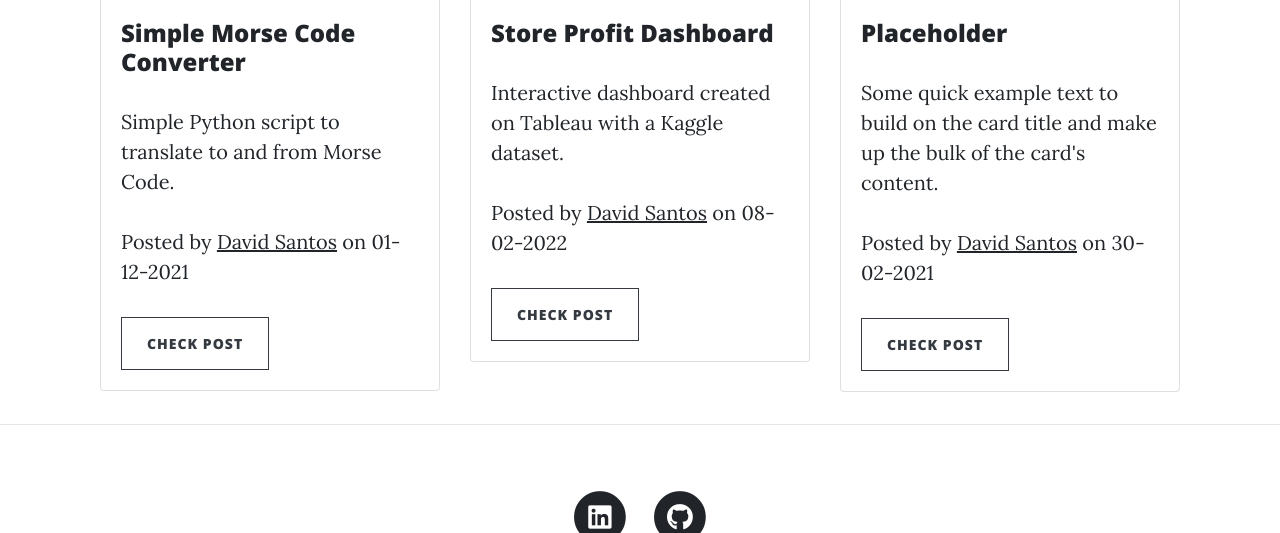
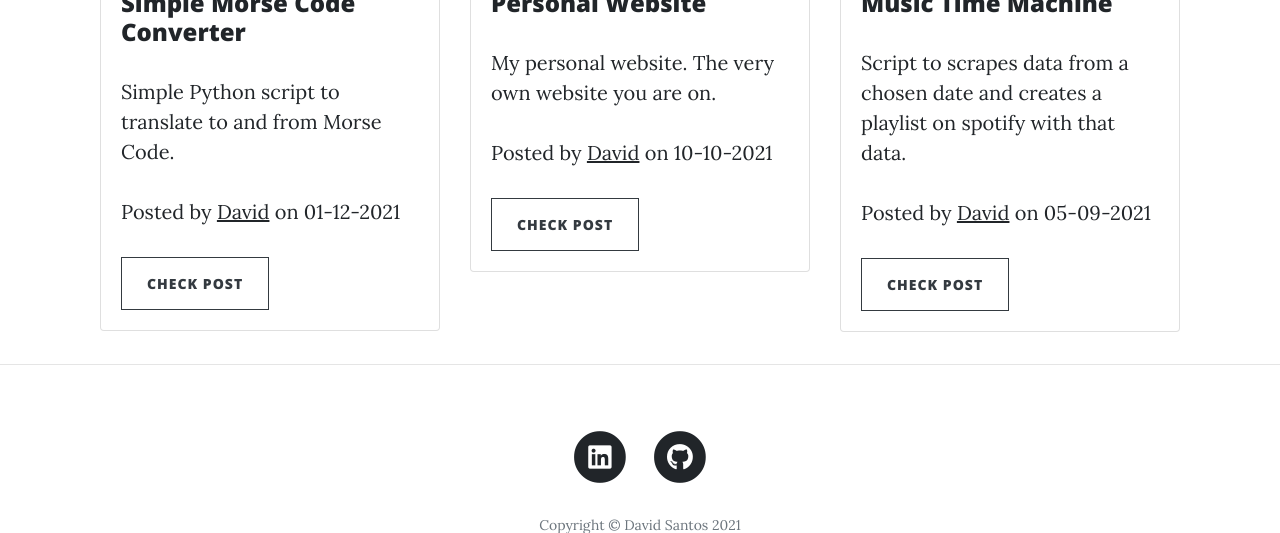
Before and after one commit to DavidSantos93/Portfolio, a Flask app: page / in a window 1280 px wide. Shown: the part 2424-2957 px from the top of the page. Run offline with Flask 2, Linux system fonts and the light colour scheme; data comes from the database, SQL or seed files in the repository; both versions use the stored data as it was after the commit; some libraries are stand-ins or nearby versions.

Commit message:
small changes

```diff
--- a/templates/about.html
+++ b/templates/about.html
@@ -26,7 +26,7 @@
         overall, some CSS, HTML, Bootstrap and also some Linux. After that I noticed that within programming I was
         having the most fun working with data, so I took a course in the data analytics field: Google Data Analytics
         Course. <br><br>
-        Now I feel confident and job ready in the data analytics field.
+        Now I feel confident and job ready both in data analytics and python.
         I am looking to get into one of those fields while still improving my data analytics skills and like I said in
         the intro, I really enjoy learning new things, so I am currently also studying machine learning and data
         science since I find the AI field fascinating.
--- a/templates/index.html
+++ b/templates/index.html
@@ -72,7 +72,7 @@
                 <h4 class="card-title">Singapore's Airbnb Listings Study (R)</h4>
                 <p class="card-text">I take a look and analyse a dataset from 2019 regarding Airbnb listings in Singapore.
                 <p class="post-meta">Posted by
-                <a href="/about">David Santos</a>
+                <a href="/about">David</a>
                  on 17-01-2022 </p>
                 <a class="btn btn-outline-dark" href="/post/1">Check Post</a>
               </div>
@@ -88,7 +88,7 @@
                 <p class="card-text">Case study for the course Google Data Analytics, where I perform an analysis to get
                   insights and respond to the business task.</p>
                 <p class="post-meta">Posted by
-                <a href="/about">David Santos</a>
+                <a href="/about">David</a>
                  on 19-01-2022 </p>
                 <a class="btn btn-outline-dark" href="/post/2">Check Post</a>
               </div>
@@ -104,7 +104,7 @@
                 <p class="card-text">Performing analysis on a dataset that includes all space missions since the
                   beginning of the space race (1957).</p>
                 <p class="post-meta">Posted by
-                <a href="/about">David Santos</a>
+                <a href="/about">David</a>
                  on 05-02-2021 </p>
                 <a class="btn btn-outline-dark" href="/post/3">Check Post</a>
               </div>
@@ -121,31 +121,33 @@
         <div class="row">
           <div class="col-md-4">
             <div class="card mb-2">
-              <img class="card-img-top" src="static/img/tableau dashboard(cold war).png" alt="Card image cap">
+              <img class="card-img-top" src="static/img/tableau dashboard.png">
               <div class="card-body">
-                <h4 class="card-title">Tableau Dashboard (Space Missions Dataset)</h4>
-                <p class="card-text">Interactive Tableau Dashboard created for the Space Missions Dataset after cleaning
-                  and preparing the data in Python.</p>
+                <h4 class="card-title">Store Profit Dashboard</h4>
+                <p class="card-text">Interactive dashboard created on Tableau with a Kaggle dataset of a store's profit.
+                </p>
                 <p class="post-meta">Posted by
-                <a href="/about">David Santos</a>
-                 on 12-02-2022 </p>
-                <a class="btn btn-outline-dark" href="/post/4">Check Post</a>
+                <a href="/about">David</a>
+                 on 08-02-2022 </p>
+                <a class="btn btn-outline-dark" href="/post/5">Check Post</a>
               </div>
             </div>
           </div>
 
           <div class="col-md-4 clearfix d-none d-md-block">
             <div class="card mb-2">
-              <img class="card-img-top" src="https://mdbootstrap.com/img/Photos/Horizontal/City/4-col/img%20(47).jpg"
+              <img class="card-img-top" src="static/img/tableau dashboard(cold war).png"
                    alt="Card image cap">
               <div class="card-body">
-                <h4 class="card-title">Placeholder</h4>
-                <p class="card-text">Some quick example text to build on the card title and make up the bulk of the
-                  card's content.</p>
+                <h4 class="card-title">Tableau Dashboard (Space Missions Dataset)</h4>
+                <p class="card-text">
+                    Interactive Tableau Dashboard created for the Space Missions Dataset after cleaning
+                  and preparing the data in Python.
+                </p>
                 <p class="post-meta">Posted by
-                <a href="/about">David Santos</a>
-                 on 30-02-2021 </p>
-                <a class="btn btn-outline-dark" href="/post/5">Check Post</a>
+                <a href="/about">David</a>
+                 on 12-02-2022 </p>
+                <a class="btn btn-outline-dark" href="/post/4">Check Post</a>
               </div>
             </div>
           </div>
@@ -159,7 +161,7 @@
                 <p class="card-text">Some quick example text to build on the card title and make up the bulk of the
                   card's content.</p>
                 <p class="post-meta">Posted by
-                <a href="/about">David Santos</a>
+                <a href="/about">David</a>
                  on 30-02-2021 </p>
                 <a class="btn btn-outline-dark" href="/post/6">Check Post</a>
               </div>
@@ -196,15 +198,15 @@
                 </div>
             </a>
 
-            <a href="/post/4">
+            <a href="/post/5">
                 <div class="row" style="outline-style: solid">
                     <div class="col d-flex justify-content-center align-items-center"><h1 style="font-size: 26px">Tableau Dashboard (Space Missions Dataset)</h1></div>
                 </div>
             </a>
 
-            <a href="/post/5">
+            <a href="/post/4">
                 <div class="row" style="outline-style: solid">
-                    <div class="col d-flex justify-content-center align-items-center"><h1 style="font-size: 26px">Placeholder</h1></div>
+                    <div class="col d-flex justify-content-center align-items-center"><h1 style="font-size: 26px">Tableau Dashboard (Store Profit)</h1></div>
                 </div>
             </a>
 
@@ -254,13 +256,13 @@
         <div class="row">
           <div class="col-md-4">
             <div class="card mb-2">
-              <img class="card-img-top" src="https://mdbootstrap.com/img/Photos/Horizontal/Nature/4-col/img%20(34).jpg"
+              <img class="card-img-top" src="https://www.discoveryworld.org/wp-content/uploads/2020/04/1920x960-MorseCode-Alpha.jpg"
                    alt="Card image cap">
               <div class="card-body">
                 <h4 class="card-title">Simple Morse Code Converter</h4>
                 <p class="card-text">Simple Python script to translate to and from Morse Code.
                 <p class="post-meta">Posted by
-                <a href="/about">David Santos</a>
+                <a href="/about">David</a>
                  on 01-12-2021 </p>
                 <a class="btn btn-outline-dark" href="/post/7">Check Post</a>
               </div>
@@ -269,13 +271,13 @@
 
           <div class="col-md-4 clearfix d-none d-md-block">
             <div class="card mb-2">
-              <img class="card-img-top" src="static/img/tableau dashboard.png" alt="Card image cap">
+              <img class="card-img-top" src="https://static.wixstatic.com/media/nsplsh_da10d15d90064de88119196beeca103c~mv2.jpg/v1/fill/w_640,h_960,al_c,q_85,usm_0.66_1.00_0.01/nsplsh_da10d15d90064de88119196beeca103c~mv2.webp" alt="Card image cap">
               <div class="card-body">
-                <h4 class="card-title">Store Profit Dashboard</h4>
-                <p class="card-text">Interactive dashboard created on Tableau with a Kaggle dataset.</p>
+                <h4 class="card-title">Personal Website</h4>
+                <p class="card-text">My personal website. The very own website you are on.</p>
                 <p class="post-meta">Posted by
-                <a href="/about">David Santos</a>
-                 on 08-02-2022 </p>
+                <a href="/about">David</a>
+                 on 10-10-2021 </p>
                 <a class="btn btn-outline-dark" href="/post/8">Check Post</a>
               </div>
             </div>
@@ -283,15 +285,15 @@
 
           <div class="col-md-4 clearfix d-none d-md-block">
             <div class="card mb-2">
-              <img class="card-img-top" src="https://mdbootstrap.com/img/Photos/Horizontal/Nature/4-col/img%20(35).jpg"
+              <img class="card-img-top" src="static/img/bts-hot100.jpg"
                    alt="Card image cap">
               <div class="card-body">
-                <h4 class="card-title">Placeholder</h4>
-                <p class="card-text">Some quick example text to build on the card title and make up the bulk of the
-                  card's content.</p>
+                <h4 class="card-title">Music Time Machine</h4>
+                <p class="card-text">Script to scrapes data from a chosen date and creates a playlist on spotify with
+                    that data.</p>
                 <p class="post-meta">Posted by
-                <a href="/about">David Santos</a>
-                 on 30-02-2021 </p>
+                <a href="/about">David</a>
+                 on 05-09-2021 </p>
                 <a class="btn btn-outline-dark" href="/post/9">Check Post</a>
               </div>
             </div>
@@ -307,15 +309,14 @@
         <div class="row">
           <div class="col-md-4">
             <div class="card mb-2">
-              <img class="card-img-top" src="https://mdbootstrap.com/img/Photos/Horizontal/City/4-col/img%20(60).jpg"
+              <img class="card-img-top" src="static/img/pomodoro.png"
                    alt="Card image cap">
               <div class="card-body">
-                <h4 class="card-title">Placeholder</h4>
-                <p class="card-text">Some quick example text to build on the card title and make up the bulk of the
-                  card's content.</p>
+                <h4 class="card-title">Pomodoro Technique UI</h4>
+                <p class="card-text">Python script with UI created with Tkinter for the Pomodoro Technique.</p>
                 <p class="post-meta">Posted by
-                <a href="/about">David Santos</a>
-                 on 30-02-2021 </p>
+                <a href="/about">David</a>
+                 on 02-09-2021 </p>
                 <a class="btn btn-outline-dark" href="/post/10">Check Post</a>
               </div>
             </div>
@@ -323,15 +324,15 @@
 
           <div class="col-md-4 clearfix d-none d-md-block">
             <div class="card mb-2">
-              <img class="card-img-top" src="https://mdbootstrap.com/img/Photos/Horizontal/City/4-col/img%20(47).jpg"
+              <img class="card-img-top" src="/static/img/color-thief.png"
                    alt="Card image cap">
               <div class="card-body">
-                <h4 class="card-title">Placeholder</h4>
-                <p class="card-text">Some quick example text to build on the card title and make up the bulk of the
-                  card's content.</p>
+                <h4 class="card-title">Color Palette Thief Website</h4>
+                <p class="card-text">Website where you can upload images and retrieve the most predominant colors along
+                    with the respective HEX codes.</p>
                 <p class="post-meta">Posted by
-                <a href="/about">David Santos</a>
-                 on 30-02-2021 </p>
+                <a href="/about">David</a>
+                 on 16-02-2022 </p>
                 <a class="btn btn-outline-dark" href="/post/11">Check Post</a>
               </div>
             </div>
@@ -346,7 +347,7 @@
                 <p class="card-text">Some quick example text to build on the card title and make up the bulk of the
                   card's content.</p>
                 <p class="post-meta">Posted by
-                <a href="/about">David Santos</a>
+                <a href="/about">David</a>
                  on 30-02-2021 </p>
                 <a class="btn btn-outline-dark" href="/post/12">Check Post</a>
               </div>
@@ -375,25 +376,25 @@
 
             <a href="/post/8">
                 <div class="row" style="outline-style: solid">
-                    <div class="col d-flex justify-content-center align-items-center"><h1 style="font-size: 26px">Placeholder</h1></div>
+                    <div class="col d-flex justify-content-center align-items-center"><h1 style="font-size: 26px">Personal Website</h1></div>
                 </div>
             </a>
 
             <a href="/post/9">
                 <div class="row" style="outline-style: solid">
-                    <div class="col d-flex justify-content-center align-items-center"><h1 style="font-size: 26px">Placeholder</h1></div>
+                    <div class="col d-flex justify-content-center align-items-center"><h1 style="font-size: 26px">Music Time Machine</h1></div>
                 </div>
             </a>
 
             <a href="/post/10">
                 <div class="row" style="outline-style: solid">
-                    <div class="col d-flex justify-content-center align-items-center"><h1 style="font-size: 26px">Placeholder</h1></div>
+                    <div class="col d-flex justify-content-center align-items-center"><h1 style="font-size: 26px">Pomodoro UI</h1></div>
                 </div>
             </a>
 
             <a href="/post/11">
                 <div class="row" style="outline-style: solid">
-                    <div class="col d-flex justify-content-center align-items-center"><h1 style="font-size: 26px">Placeholder</h1></div>
+                    <div class="col d-flex justify-content-center align-items-center"><h1 style="font-size: 26px">Color Palette Thief Website</h1></div>
                 </div>
             </a>
 
```
Also changed, not shown: blog.db, static/img/bts-hot100.jpg (added), static/img/color-thief.png (added), static/img/personal-website.png (added), static/img/pomodoro.png (added).
